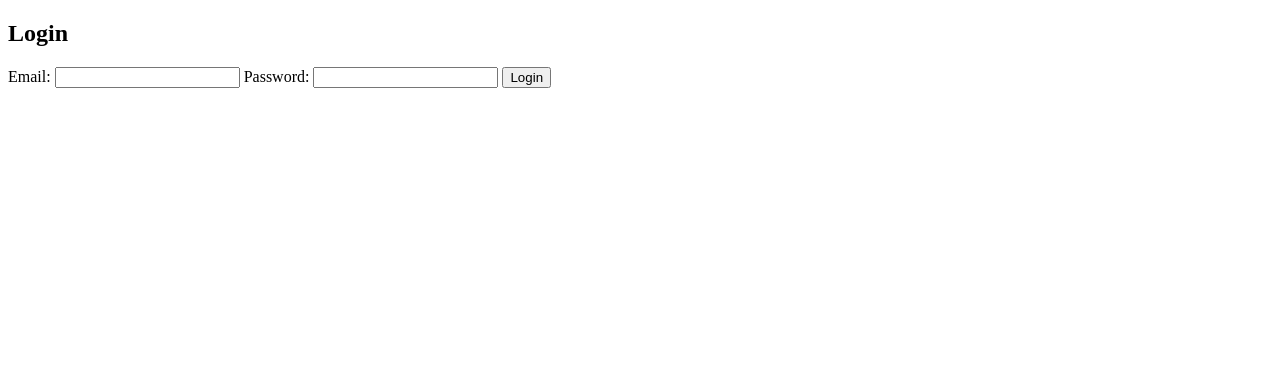
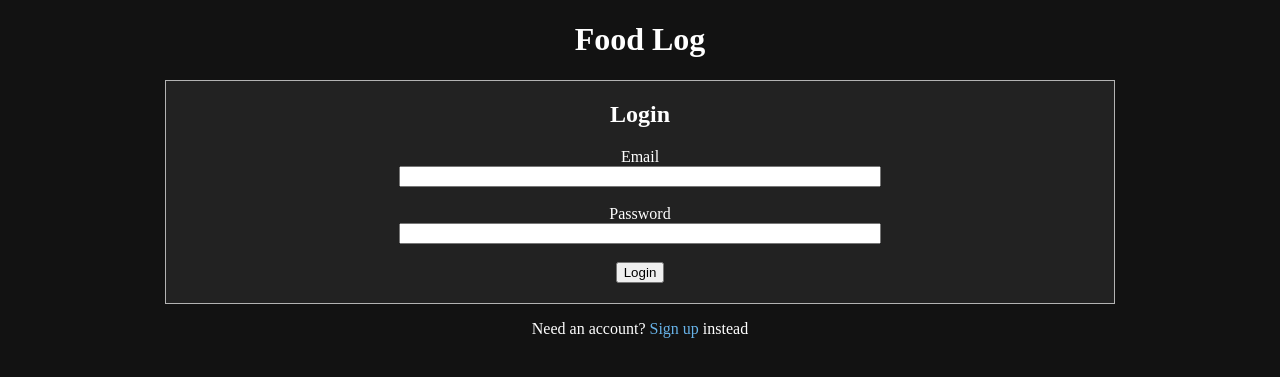
Before and after one commit to Andy-Wu12/NutriTrack, a Django app: page /login in a window 1280 px wide. Shown: the top 377 px of the page. Run offline with Django 4.2, Linux system fonts and the light colour scheme.

Commit message:
Refactored login template to use same style as signup page, added redirect from login to signup

```diff
--- a/access/templates/access/login.html
+++ b/access/templates/access/login.html
@@ -5,15 +5,30 @@
     <title> Login </title>
 
     {% load static %}
+    <link rel="stylesheet" type="text/css" href="{% static 'access/styles.css' %}">
+    <link rel="stylesheet" type="text/css" href="{% static 'access/layout.css' %}">
 </head>
 <body>
     <main class="access-form">
-        <h2 id="login-form-header"> Login </h2>
+        <h1 id="login-form-header"> Food Log </h1>
         <form id="login-form" action="{% url 'access:login' %}" method="post">
             {% csrf_token %}
-            {{ form }}
-            <button type="submit"> Login </button>
+            <div class="form-content">
+                <h2> Login </h2>
+                {% for field in form %}
+                    <div class=input-field id="{{ field.name }}-input">
+                        <label for="{{ field.name }}">{{ field.name.capitalize }}</label>
+                        <br/>
+                        {{ field }}
+                    </div>
+                    <br/>
+                {% endfor %}
+                <button type="submit"> Login </button>
+            </div>
         </form>
     </main>
+    <footer>
+        <p> Need an account? <a href="{% url 'access:signup' %}">Sign up</a> instead</p>
+    </footer>
 </body>
 </html>
--- a/access/templates/access/signup.html
+++ b/access/templates/access/signup.html
@@ -18,7 +18,7 @@
                 <h2> Sign Up </h2>
                 {% for field in form %}
                     <div class=input-field id="{{ field.name }}-input">
-                        <label for="{{ field.name }}">{{ field.name }}</label>
+                        <label for="{{ field.name }}">{{ field.name.capitalize }}</label>
                         <br/>
                         {{ field }}
                     </div>
```
